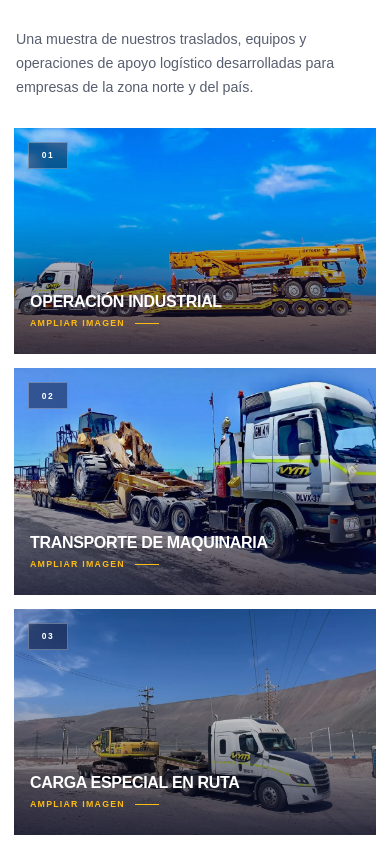
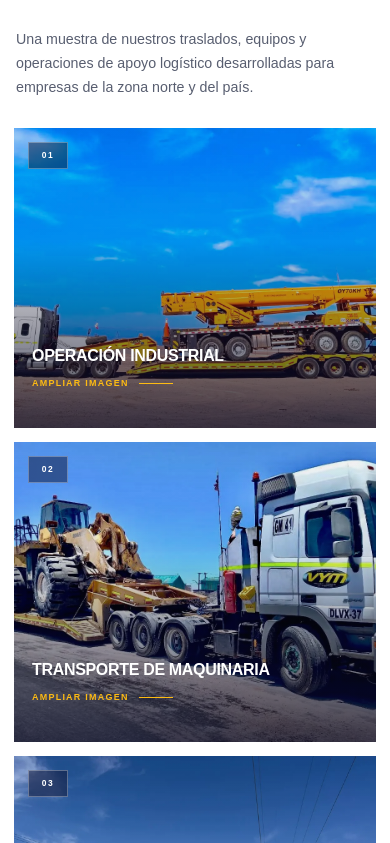
Before and after one commit to robertomanzomorales-beep/transportes-iquique-2026, a Next.js app: page /servicios in a window 390 px wide. Shown: the part 5261-6104 px from the top of the page. Built offline with nearby package versions, Linux system fonts and the light colour scheme.

Commit message:
Corrige recorte de texto en galeria movil

```diff
--- a/components/GaleriaServicios.module.css
+++ b/components/GaleriaServicios.module.css
@@ -36,19 +36,21 @@
   display: block;
   margin-bottom: 18px;
 
+  color: #171977;
+
   font-family: var(--font-inter), Arial, sans-serif;
   font-size: 0.65rem;
   font-weight: 800;
   line-height: 1;
   letter-spacing: 0.2em;
   text-transform: uppercase;
-
-  color: #171977;
 }
 
 .title {
   max-width: 800px;
   margin: 0;
+
+  color: #10125c;
 
   font-family: var(--font-inter), Arial, sans-serif;
   font-size: clamp(2.4rem, 4vw, 4.1rem);
@@ -56,19 +58,17 @@
   line-height: 0.98;
   letter-spacing: -0.047em;
   text-transform: uppercase;
-
-  color: #10125c;
 }
 
 .intro {
   margin: 0;
 
+  color: #585e70;
+
   font-family: var(--font-inter), Arial, sans-serif;
   font-size: 0.96rem;
   font-weight: 400;
   line-height: 1.75;
-
-  color: #585e70;
 }
 
 .fullWidth {
@@ -77,11 +77,11 @@
 }
 
 .grid {
-  width: 100%;
-
   display: grid;
   grid-template-columns: repeat(4, minmax(0, 1fr));
   gap: 18px;
+
+  width: 100%;
 }
 
 /* TARJETAS */
@@ -118,10 +118,10 @@
 }
 
 .image {
+  display: block;
+
   width: 100%;
   height: 100%;
-
-  display: block;
 
   object-fit: cover;
   object-position: center;
@@ -171,25 +171,25 @@
   left: 17px;
   z-index: 3;
 
+  display: inline-flex;
   min-width: 44px;
   height: 29px;
-  padding: 0 10px;
-
-  display: inline-flex;
   align-items: center;
   justify-content: center;
+
+  padding: 0 10px;
 
   border: 1px solid rgba(255, 255, 255, 0.3);
   background: rgba(8, 10, 37, 0.46);
   backdrop-filter: blur(8px);
+
+  color: #ffffff;
 
   font-family: var(--font-inter), Arial, sans-serif;
   font-size: 0.58rem;
   font-weight: 800;
   line-height: 1;
   letter-spacing: 0.17em;
-
-  color: #ffffff;
 
   transition:
     transform 0.4s cubic-bezier(0.22, 1, 0.36, 1),
@@ -215,7 +215,12 @@
 }
 
 .cardContent strong {
+  display: block;
+
   max-width: 320px;
+  margin: 0;
+
+  color: #ffffff;
 
   font-family: var(--font-inter), Arial, sans-serif;
   font-size: clamp(0.92rem, 1.2vw, 1.16rem);
@@ -223,8 +228,6 @@
   line-height: 1.08;
   letter-spacing: -0.02em;
   text-transform: uppercase;
-
-  color: #ffffff;
 }
 
 .viewText {
@@ -232,17 +235,19 @@
   align-items: center;
   gap: 10px;
 
+  margin: 0;
+
   opacity: 0;
   transform: translateY(10px);
+
+  color: #fdbb13;
 
   font-family: var(--font-inter), Arial, sans-serif;
   font-size: 0.59rem;
   font-weight: 750;
-  line-height: 1;
+  line-height: 1.3;
   letter-spacing: 0.14em;
   text-transform: uppercase;
-
-  color: #fdbb13;
 
   transition:
     opacity 0.35s ease,
@@ -250,6 +255,8 @@
 }
 
 .viewLine {
+  flex: 0 0 auto;
+
   width: 24px;
   height: 1px;
 
@@ -345,35 +352,34 @@
 
   top: max(18px, env(safe-area-inset-top));
   right: max(18px, env(safe-area-inset-right));
-
   z-index: 2147483647;
 
+  display: inline-flex;
   width: 52px;
   height: 52px;
-  padding: 0;
-
-  display: inline-flex;
   align-items: center;
   justify-content: center;
+
+  padding: 0;
 
   appearance: none;
   border: 1px solid rgba(255, 255, 255, 0.45);
   border-radius: 0;
 
   background: rgba(8, 10, 37, 0.92);
+  box-shadow: 0 12px 35px rgba(0, 0, 0, 0.32);
+  backdrop-filter: blur(10px);
+
   color: #ffffff;
-
-  cursor: pointer;
-  pointer-events: auto;
-  touch-action: manipulation;
 
   font-family: Arial, Helvetica, sans-serif;
   font-size: 2.1rem;
   font-weight: 300;
   line-height: 1;
 
-  box-shadow: 0 12px 35px rgba(0, 0, 0, 0.32);
-  backdrop-filter: blur(10px);
+  cursor: pointer;
+  pointer-events: auto;
+  touch-action: manipulation;
 
   transition:
     background-color 0.3s ease,
@@ -405,13 +411,13 @@
   position: relative;
   z-index: 2;
 
-  width: min(1400px, 100%);
-  height: min(900px, calc(100dvh - 56px));
-
   display: grid;
   grid-template-columns: 66px minmax(0, 1fr) 66px;
   grid-template-rows: minmax(0, 1fr) auto;
   align-items: center;
+
+  width: min(1400px, 100%);
+  height: min(900px, calc(100dvh - 56px));
 
   pointer-events: auto;
 
@@ -425,11 +431,10 @@
   grid-column: 2;
   grid-row: 1;
 
+  display: flex;
   width: 100%;
   height: 100%;
   min-height: 0;
-
-  display: flex;
   align-items: center;
   justify-content: center;
 
@@ -440,12 +445,13 @@
   position: relative;
   z-index: 1;
 
+  display: block;
+
   max-width: 100%;
   max-height: 100%;
 
-  display: block;
+  object-fit: contain;
 
-  object-fit: contain;
   pointer-events: none;
   user-select: none;
 
@@ -456,31 +462,31 @@
   position: relative;
   z-index: 4;
 
+  display: inline-flex;
   width: 52px;
   height: 52px;
-  padding: 0;
-
-  display: inline-flex;
   align-items: center;
   justify-content: center;
+
+  padding: 0;
 
   appearance: none;
   border: 1px solid rgba(255, 255, 255, 0.24);
   border-radius: 0;
 
   background: rgba(8, 10, 37, 0.78);
+  backdrop-filter: blur(8px);
+
   color: #ffffff;
-
-  cursor: pointer;
-  pointer-events: auto;
-  touch-action: manipulation;
 
   font-family: Arial, Helvetica, sans-serif;
   font-size: 2.1rem;
   font-weight: 300;
   line-height: 1;
 
-  backdrop-filter: blur(8px);
+  cursor: pointer;
+  pointer-events: auto;
+  touch-action: manipulation;
 
   transition:
     background-color 0.3s ease,
@@ -539,36 +545,36 @@
 }
 
 .lightboxCounter {
+  color: rgba(255, 255, 255, 0.62);
+
   font-family: var(--font-inter), Arial, sans-serif;
   font-size: 0.62rem;
   font-weight: 750;
   line-height: 1;
   letter-spacing: 0.16em;
   text-transform: uppercase;
-
-  color: rgba(255, 255, 255, 0.62);
 }
 
 .lightboxTitle {
+  color: #ffffff;
+
   font-family: var(--font-inter), Arial, sans-serif;
   font-size: 0.9rem;
   font-weight: 800;
   line-height: 1.3;
   letter-spacing: 0.02em;
   text-transform: uppercase;
-
-  color: #ffffff;
 }
 
 .keyboardHelp {
+  color: rgba(255, 255, 255, 0.48);
+
   font-family: var(--font-inter), Arial, sans-serif;
   font-size: 0.55rem;
   font-weight: 650;
   line-height: 1.4;
   letter-spacing: 0.12em;
   text-transform: uppercase;
-
-  color: rgba(255, 255, 255, 0.48);
 }
 
 @keyframes lightboxBackdrop {
@@ -624,7 +630,6 @@
 
   .heading {
     width: min(100% - 48px, 1240px);
-
     grid-template-columns: 1fr;
     gap: 24px;
 
@@ -700,13 +705,23 @@
     gap: 14px;
   }
 
+  /*
+   * La tarjeta queda más alta en móvil para que el título
+   * y el texto inferior tengan espacio real.
+   */
   .card {
-    aspect-ratio: 16 / 10;
+    aspect-ratio: 4 / 3;
+    min-height: 300px;
+
     transform: translateY(100px);
   }
 
   .cardVisible {
     transform: translateY(0);
+  }
+
+  .image {
+    object-position: center;
   }
 
   .number {
@@ -719,12 +734,16 @@
     font-size: 0.53rem;
   }
 
+  /*
+   * El contenido se sube claramente.
+   * Ya no queda pegado al límite inferior de la tarjeta.
+   */
   .cardContent {
-    right: 16px;
-    bottom: 22px;
-    left: 16px;
+    right: 18px;
+    bottom: 34px;
+    left: 18px;
 
-    gap: 7px;
+    gap: 9px;
 
     transform: none;
   }
@@ -735,20 +754,34 @@
   }
 
   .cardContent strong {
+    display: block;
+
     max-width: calc(100% - 10px);
+    margin: 0;
 
     font-size: 1rem;
-    line-height: 1.12;
+    line-height: 1.16;
   }
 
+  /*
+   * Altura mínima propia para evitar que Safari recorte
+   * la parte inferior de las letras.
+   */
   .viewText {
+    display: flex;
+    min-height: 20px;
+    align-items: center;
+
+    margin: 0;
+    padding: 2px 0 3px;
+
+    overflow: visible;
+
     opacity: 1;
     transform: none;
 
-    padding-bottom: 3px;
-
-    font-size: 0.55rem;
-    line-height: 1.25;
+    font-size: 0.56rem;
+    line-height: 1.4;
   }
 
   .card:hover .viewText,
@@ -758,7 +791,9 @@
   }
 
   .viewLine {
-    flex-shrink: 0;
+    flex: 0 0 34px;
+
+    width: 34px;
   }
 
   .lightbox {
```
